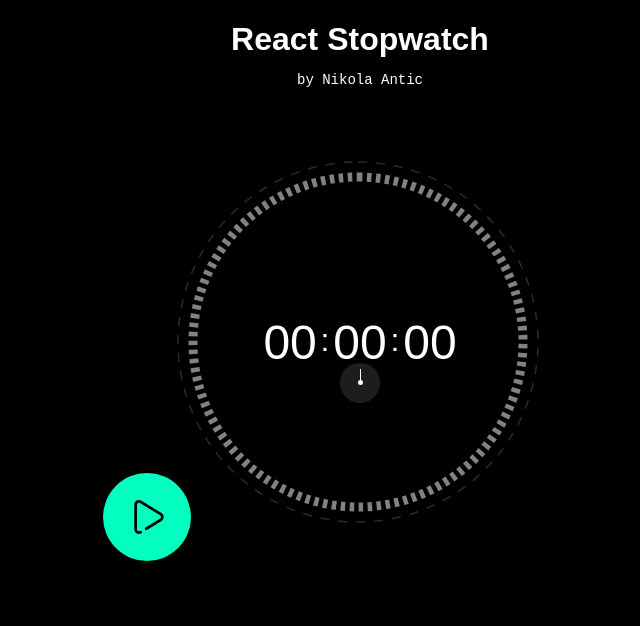
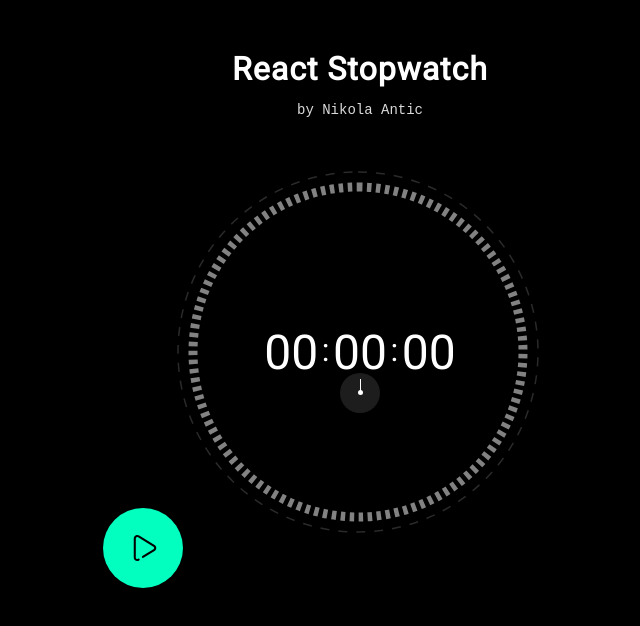
Before and after one commit to nikantic/my-react-stopwatch, a React (Create React App) app: page / in a window 1280 px wide. Shown: the top 626 px of the page, without its empty margins (280-920 px from the left). Built offline with nearby package versions, Linux system fonts and the light colour scheme.

Commit message:
Small Design Fixes

```diff
--- a/src/components/Button/Button.css
+++ b/src/components/Button/Button.css
@@ -1,14 +1,16 @@
 .Button {
   font-size: 20px;
   margin: 20px;
+  margin-top: 40px;
   padding: 27px;
   cursor: pointer;
-  width: 88px;
-  height: 88px;
+  width: 80px;
+  height: 80px;
   border-radius: 50%;
   border: none;
   outline: none;
   -webkit-appearance: none;
+  -webkit-tap-highlight-color: rgba(0, 0, 0, 0);
   background-color: #02ffbf;
   color: #000;
   box-sizing: border-box;
--- a/src/components/Stopwatch/Stopwatch.css
+++ b/src/components/Stopwatch/Stopwatch.css
@@ -5,17 +5,23 @@
   align-items: center;
 }
 
+.TitleArea {
+  margin-top: 50px;
+}
+
 .TitleArea h1 {
   margin-bottom: 2px;
+  letter-spacing: 1px;
 }
 
 .TitleArea p {
   font-family: monospace;
   font-size: 14px;
+  color: #dadada;
 }
 
 .TimeHolder {
-  margin: 90px 0;
+  margin: 70px 0 90px 0;
   position: relative;
   height: 300px;
   display: flex;
@@ -126,6 +132,10 @@
   animation: slide-from-bottom 0.3s forwards;
 }
 
+.SavedResultsHolder h2 {
+  letter-spacing: 1px;
+}
+
 .SavedResultsHolder table {
   display: inline-block;
 }
@@ -137,6 +147,7 @@
 
 .SavedResultsHolder th {
   background: #0e0e0e;
+  font-weight: normal;
 }
 
 .SavedResultsHolder td:nth-child(4) {
@@ -148,7 +159,7 @@
   padding: 15px 30px;
   margin-bottom: 11px;
   font-size: 14px;
-  letter-spacing: 1px;
+  letter-spacing: 1.5px;
 }
 
 .SavedResultsHolder td {
--- a/src/styles.css
+++ b/src/styles.css
@@ -1,7 +1,9 @@
+@import url("https://fonts.googleapis.com/css?family=Roboto&display=swap");
+
 html {
   background: #000;
   color: #fff;
-  font-family: sans-serif;
+  font-family: "Roboto", sans-serif;
 }
 
 body {
```
Also changed, not shown: 1 other file (tests, documents, lock files or other folders).
